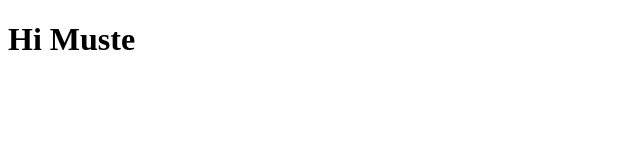
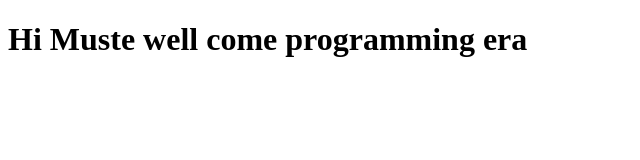
Before and after one commit to mustefamohammedmustefa09-hub/project1, a plain HTML site: page index.html in a window 1280 px wide. Shown: the whole page, without its empty margins (0-640 px from the left). Drawn offline with Linux system fonts and the light colour scheme.

Commit message:
updated the index page

```diff
--- a/index.html
+++ b/index.html
@@ -7,6 +7,6 @@
     <link rel="stylesheet" href="css/style.css" />
   </head>
   <body>
-    <h1>Hi Muste</h1>
+    <h1>Hi Muste well come programming era</h1>
   </body>
 </html>
```
